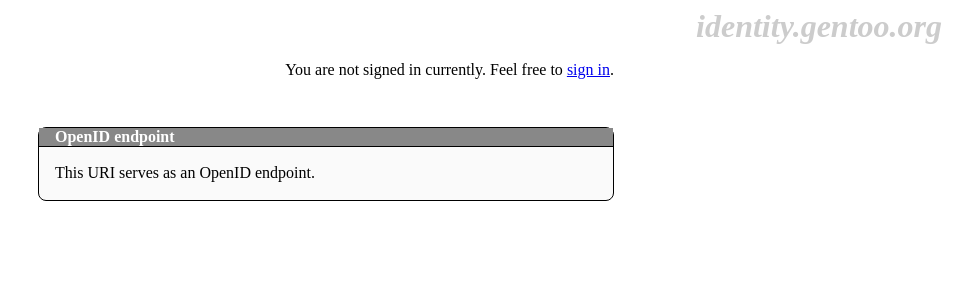
After one commit to dastergon/identity.gentoo.org, a Django app: template okupy/templates/openid/endpoint.html in a window 1280 px wide. The commit adds this page. Shown: the top 300 px of the page, without its empty margins (314-1280 px from the left). Run offline with Django 3.2, Linux system fonts and the light colour scheme; the template is opened without the code that fills it, so the values that code supplies are empty; parts of the project's set-up code (start-up, migrations or seed data) failed here and were passed over.

Commit message:
[OpenID] initial request/response support.
For now, it's just automated associating + rejecting check-id requests.

```diff
--- a/okupy/static/openid/openid.css
+++ b/okupy/static/openid/openid.css
@@ -57,6 +57,13 @@ p, ol, ul, dl, table {
 	line-height: 130%;
 }
 
+pre {
+	margin: 1em;
+	line-height: 130%;
+	white-space: pre-wrap;
+	overflow: auto;
+}
+
 td {
 	padding: 0;
 }
--- /dev/null
+++ b/okupy/templates/openid/endpoint.html
@@ -0,0 +1,22 @@
+{% extends "openid/template.html" %}
+{% load webdesign %}
+
+{% block title %}OpenID endpoint :: identity.gentoo.org{% endblock %}
+
+{% block content %}
+	{% if error %}
+		<div class='wnd error'>
+			<h2>OpenID protocol error</h2>
+
+			<pre>{{ error }}</pre>
+		</div>
+	{% else %}
+		<div class='wnd'>
+			<h2>OpenID endpoint</h2>
+
+			<p>This URI serves as an OpenID endpoint.</p>
+		</div>
+	{% endif %}
+{% endblock %}
+
+{# vim:ft=htmldjango: #}
```
Also changed, not shown: okupy/openid/views.py (+38 -2 lines).
